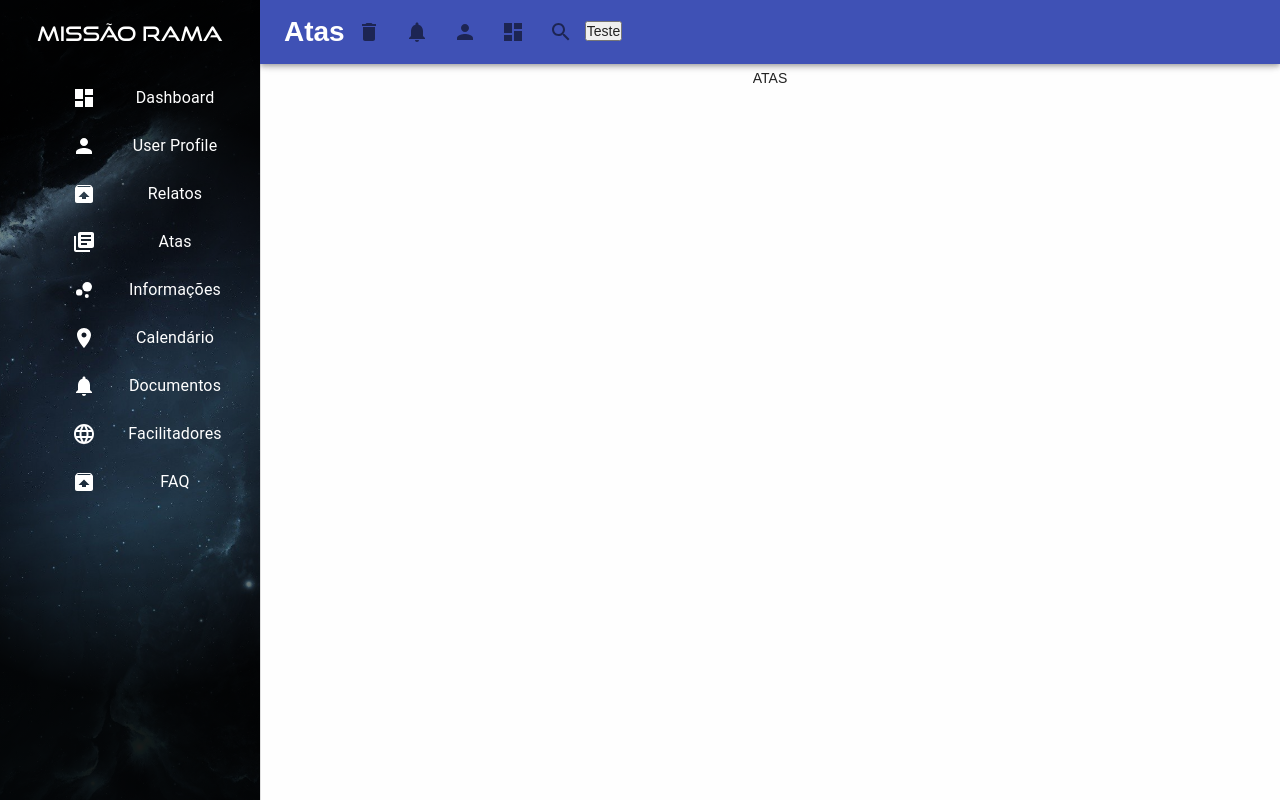
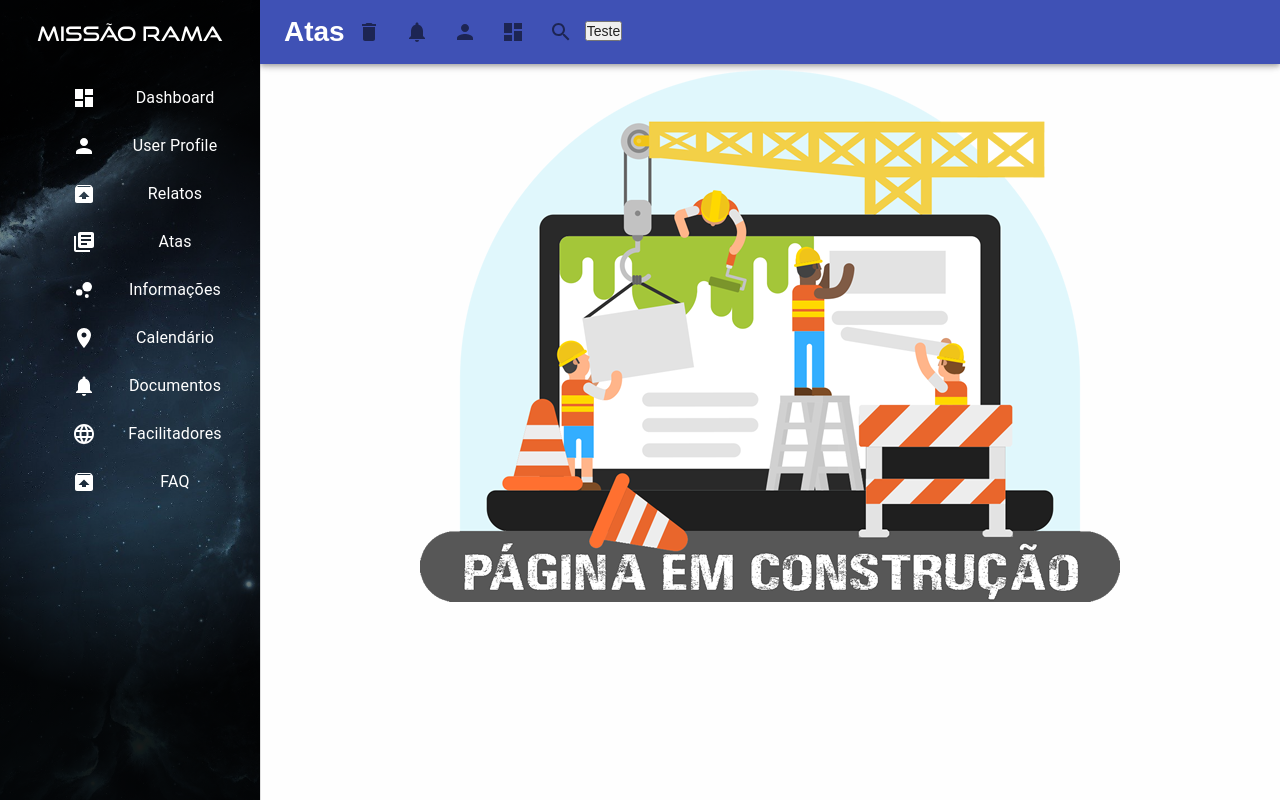
Before and after one commit to luanrem/MRweb-frontend, a React (Create React App) app: page /system/atas in a window 1280 px wide. Built offline with nearby package versions, Linux system fonts and the light colour scheme; the HTML template or start-up script is replaced by a standard one.

Commit message:
put picture site em construcao

```diff
--- a/src/views/Atas/index.js
+++ b/src/views/Atas/index.js
@@ -1,9 +1,15 @@
 import React from 'react';
+
+import construct from "../../assets/pictures/paginaEmConstrucao.png";
 
 // import { Container } from './styles';
 
 function Atas() {
-  return <div>ATAS</div>;
+  return (
+    <div>
+      <img src={construct} alt="siteEmConstrucao"/>
+    </div>
+    );
 }
 
 export default Atas;
--- a/src/views/Calendar/index.js
+++ b/src/views/Calendar/index.js
@@ -1,9 +1,15 @@
 import React from 'react';
+
+import construct from "../../assets/pictures/paginaEmConstrucao.png";
 
 // import { Container } from './styles';
 
 function Calendar() {
-  return <div>Calendar</div>;
+  return (
+    <div>
+      <img src={construct} alt="siteEmConstrucao"/>
+    </div>
+    );
 }
 
 export default Calendar;
```
Also changed, not shown: src/assets/pictures/paginaEmConstrucao.png (added).
